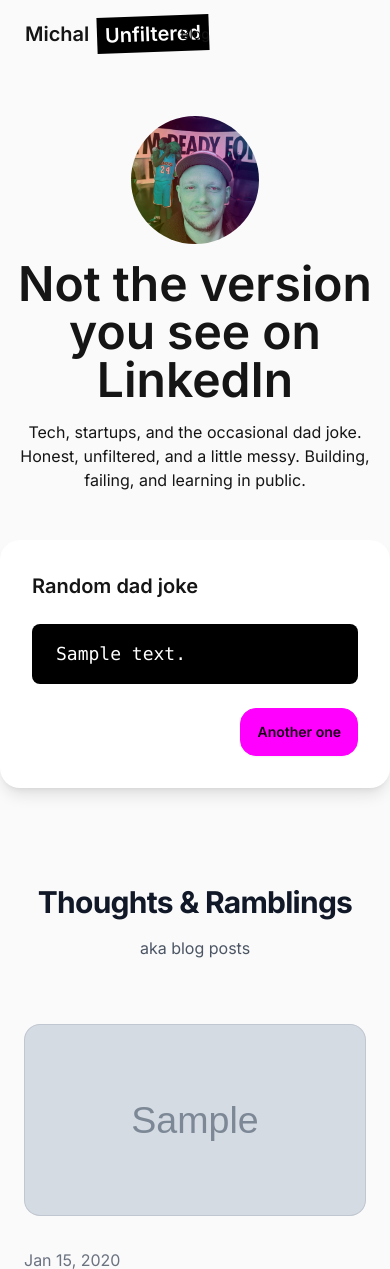
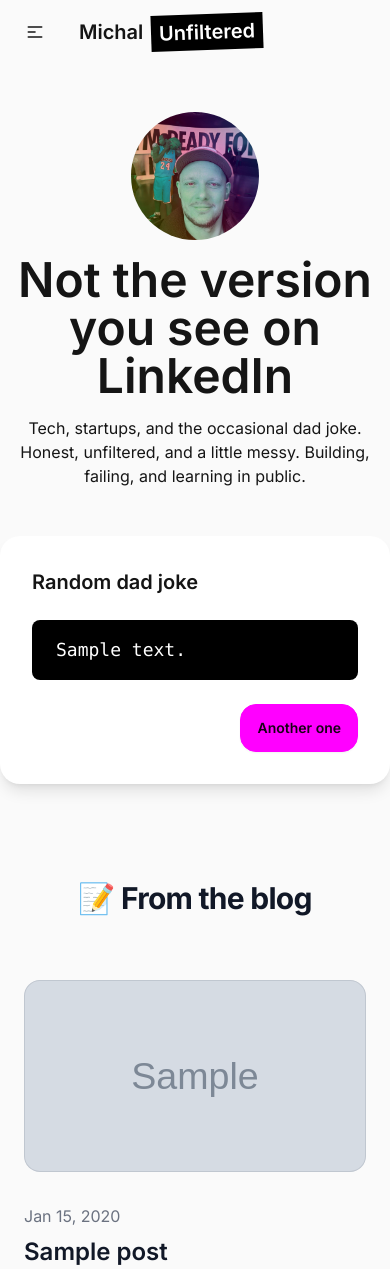
Before and after one commit to pasierb/notmichal, a Laravel app: page / in a window 390 px wide. Shown: the top 1269 px of the page. Run offline with Laravel 12, Linux system fonts and the light colour scheme; tables that the repository leaves empty hold one stand-in row (values such as "Sample post"); grey boxes marked "Sample" are stand-in pictures; style sheets or scripts are compiled from the project's sources; some libraries are stand-ins or nearby versions.

Commit message:
Mobile view

```diff
--- /dev/null
+++ b/resources/views/about.blade.php
@@ -0,0 +1,5 @@
+<x-landing-layout>
+    <div class="flex flex-col items-center">
+        <img src="{{ asset('images/notmichal.png') }}" alt="Michal Unfiltered" class="w-full max-w-xs mx-4 rounded-full">
+    </div>
+</x-landing-layout>
--- a/resources/views/layouts/landing-layout.blade.php
+++ b/resources/views/layouts/landing-layout.blade.php
@@ -24,6 +24,20 @@
     <div class="container mx-auto">
         <div class="navbar bg-base-100">
             <div class="navbar-start">
+                <div class="dropdown">
+                    <div tabindex="0" role="button" class="btn btn-ghost lg:hidden">
+                        <svg xmlns="http://www.w3.org/2000/svg" class="h-5 w-5" fill="none" viewBox="0 0 24 24"
+                            stroke="currentColor">
+                            <path stroke-linecap="round" stroke-linejoin="round" stroke-width="2"
+                                d="M4 6h16M4 12h8m-8 6h16" />
+                        </svg>
+                    </div>
+                    <ul tabindex="0"
+                        class="menu menu-sm dropdown-content bg-base-100 rounded-box z-[1] mt-3 w-52 p-2 shadow">
+                        <li><a href="{{ route('blog.index') }}">Blog</a></li>
+                        <li><a href="{{ route('about') }}">About</a></li>
+                    </ul>
+                </div>
                 <a class="btn btn-ghost text-xl" href="{{ route('welcome') }}">
                     <!-- <img src="{{ asset('images/notmichal.png') }}" alt="Michal Unfiltered" class="w-10 h-10 rounded-full"> -->
                     Michal
@@ -31,14 +45,15 @@
                 </a>
             </div>
 
-            <div class="navbar-center">
+            <div class="navbar-center hidden lg:flex">
                 <ul class="menu menu-horizontal px-1">
                     <li><a href="{{ route('blog.index') }}">Blog</a></li>
+                    <li><a href="{{ route('about') }}">About</a></li>
                 </ul>
             </div>
 
             <div class="navbar-end">
-                <a href="{{ config('app.social_media.twitter') }}" target="_blank">
+                <a href="{{ config('app.social_media.twitter') }}" class="btn btn-circle btn-ghost" target="_blank">
                     <x-fab-x-twitter class="w-6 h-6" />
                 </a>
             </div>
--- a/resources/views/welcome.blade.php
+++ b/resources/views/welcome.blade.php
@@ -13,10 +13,7 @@
     </div>
 
     <section class="py-24 sm:py-32">
-        <h2 class="text-3xl font-bold tracking-tight text-gray-900 sm:text-4xl text-center">Thoughts & Ramblings</h2>
-        <p class="mt-4 text-center text-gray-600">
-            aka blog posts
-        </p>
+        <h2 class="text-3xl font-bold tracking-tight text-gray-900 sm:text-4xl text-center">📝 From the blog</h2>
 
         <x-blog-post-list :blogPosts="$blogPosts" />
     </section>
--- a/routes/web.php
+++ b/routes/web.php
@@ -10,6 +10,8 @@
 Route::get('/blog/{blogPost:slug}', [BlogPostController::class, 'show'])->name('blog.show');
 Route::get('/blog', [BlogPostController::class, 'index'])->name('blog.index');
 
+Route::view('/about', 'about')->name('about');
+
 // Route::get('/dashboard', function () {
 //     return view('dashboard');
 // })->middleware(['auth', 'verified'])->name('dashboard');
```
